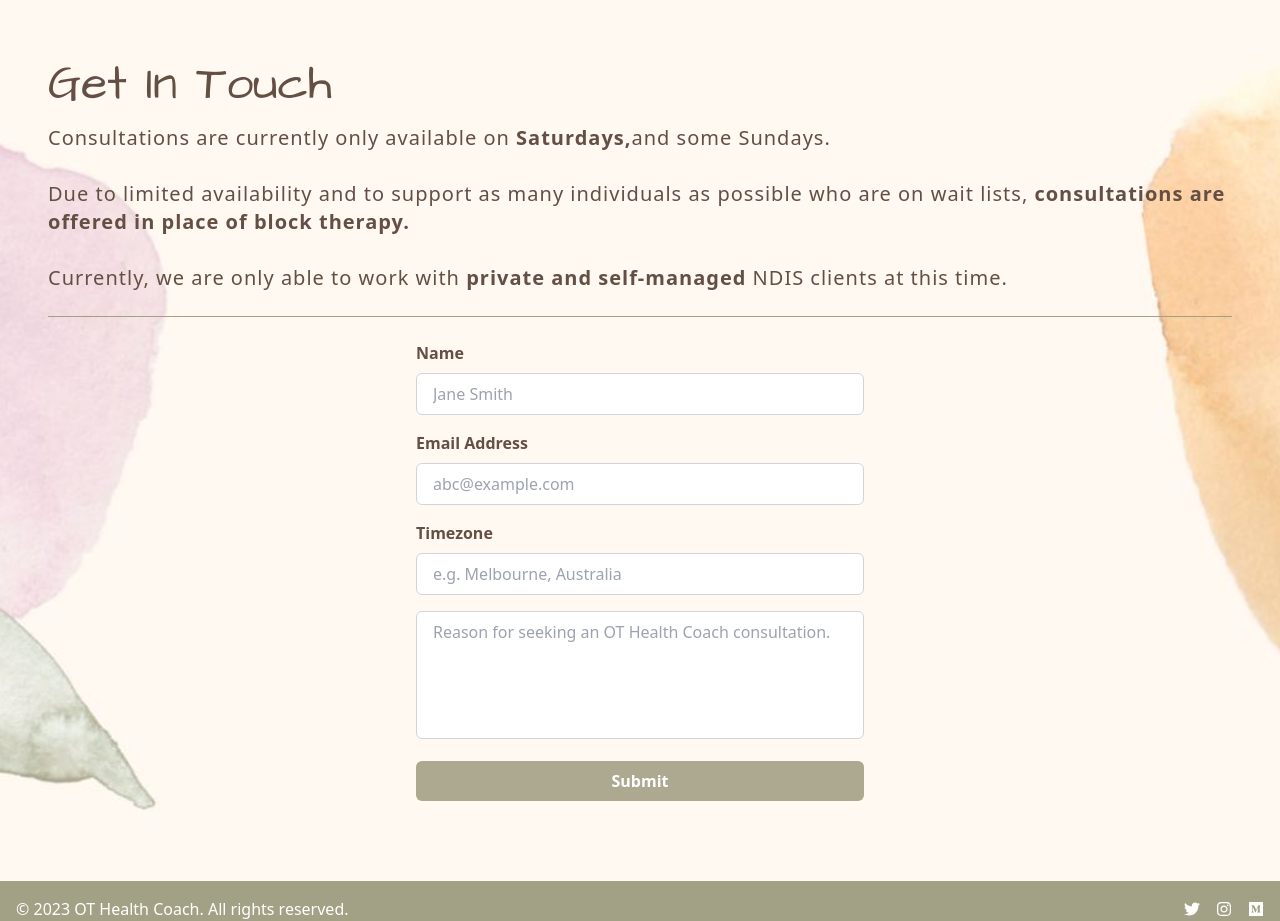
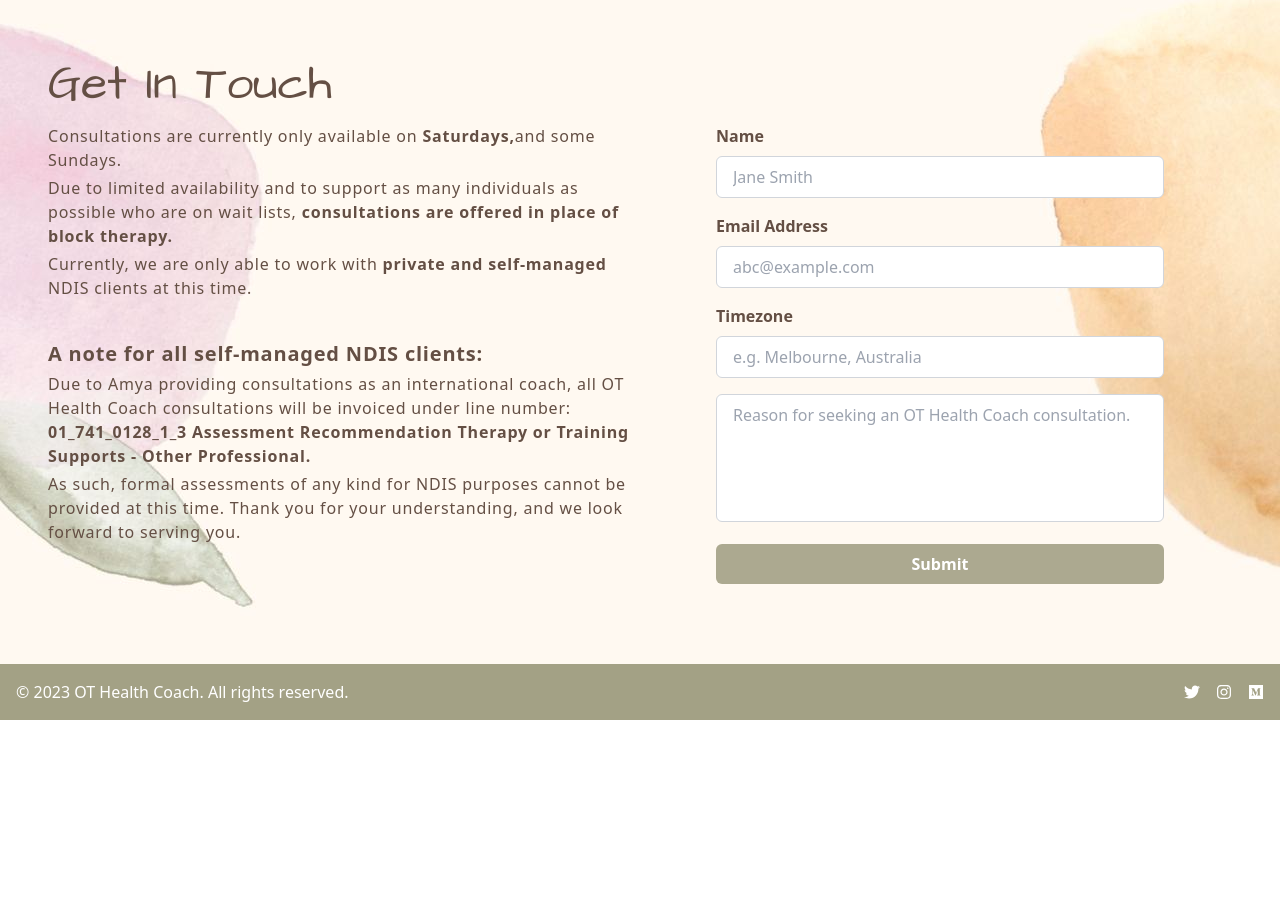
Before and after one commit to r-tom90/OtHealthCoach, a React (Vite) app: page / in a window 1280 px wide. Shown: the part 3220-4141 px from the top of the page. After the commit the page ends 3940 px from the top, so only its background shows below. Built offline with nearby package versions, Linux system fonts and the light colour scheme.

Commit message:
Added note

```diff
--- /dev/null
+++ b/src/components/Accordion.tsx
@@ -0,0 +1,40 @@
+import React, { useState } from "react";
+
+interface AccordionProps {
+  title: string;
+  children: React.ReactNode;
+}
+
+function Accordion({ title, children }: AccordionProps) {
+  const [isOpen, setIsOpen] = useState(false);
+
+  const toggleAccordion = () => {
+    setIsOpen(!isOpen);
+  };
+
+  return (
+    <div className="border border-gray-200 rounded-md">
+      <button
+        className="w-full px-4 py-2 flex justify-between items-center focus:outline-none"
+        onClick={toggleAccordion}
+      >
+        <span className="font-medium">{title}</span>
+        <svg
+          className={`w-5 h-5 transition-transform ${
+            isOpen ? "transform rotate-180" : ""
+          }`}
+          xmlns="http://www.w3.org/2000/svg"
+          viewBox="0 0 24 24"
+        >
+          <path
+            className="fill-current text-gray-600"
+            d="M9.41 7.41L10.83 6 16 11.17 21.17 6 22.59 7.41 16 14l-6.59-6.59z"
+          />
+        </svg>
+      </button>
+      {isOpen && <div className="px-4 py-2">{children}</div>}
+    </div>
+  );
+}
+
+export default Accordion;
--- a/src/components/index.ts
+++ b/src/components/index.ts
@@ -1,5 +1,6 @@
 import Navbar from "./Navbar";
+import Accordion from "./Accordion";
 import ContactForm from "./ContactForm";
 import Footer from "./Footer";
 
-export { Navbar, ContactForm, Footer };
+export { Navbar, Accordion, ContactForm, Footer };
--- a/src/pages/home/Contact.tsx
+++ b/src/pages/home/Contact.tsx
@@ -11,29 +11,64 @@ const Contact = () => {
       <h2 className="text-2xl sm:text-4xl md:text-5xl font-architects-daughter mb-4">
         Get In Touch
       </h2>
-      <div className="leading-tight text-base md:text-lg lg:text-xl font-light tracking-wider">
-        <p>
+      <div className="flex flex-col md:flex-row">
+        <div className="w-full md:w-1/2 sm:mr-2 leading-tight text-sm lg:text-base font-light tracking-wider">
+          <p className="mb-1">
             Consultations are currently only available on{" "}
             <span className="font-bold">Saturdays,</span>
             and some Sundays.
           </p>
-        <br />
-        <p>
+
+          <p className="mb-1">
             Due to limited availability and to support as many individuals as
             possible who are on wait lists,{" "}
             <span className="font-bold">
               consultations are offered in place of block therapy.
             </span>
           </p>
-        <br />
-        <p>
+
+          <p className="mb-10">
             Currently, we are only able to work with{" "}
             <span className="font-bold">private and self-managed </span>NDIS
             clients at this time.
           </p>
+
+          <h2 className="font-semibold text-base sm:text-lg md:text-xl mb-1">
+            A note for all self-managed NDIS clients:
+          </h2>
+          <p className="mb-1">
+            Due to Amya providing consultations as an international coach, all
+            OT Health Coach consultations will be invoiced under line number:{" "}
+            <span className="font-bold">
+              01_741_0128_1_3 Assessment Recommendation Therapy or Training
+              Supports - Other Professional.
+            </span>
+          </p>
+          <p>
+            As such, formal assessments of any kind for NDIS purposes cannot be
+            provided at this time. Thank you for your understanding, and we look
+            forward to serving you.
+          </p>
+
+          {/* <Accordion title="A note for all self-managed NDIS clients">
+            <p>
+              Due to Amya providing consultations as an international coach, all
+              OT Health Coach consultations will be invoiced under line number:{" "}
+              <span className="font-bold">
+                01_741_0128_1_3 Assessment Recommendation Therapy or Training
+                Supports - Other Professional.
+              </span>
+              <br />
+              <br />
+              As such, formal assessments of any kind for NDIS purposes cannot
+              be provided at this time. Thank you for your understanding, and we
+              look forward to serving you.
+            </p>
+          </Accordion> */}
         </div>
         <div className="border-t border-[#a3a185] my-6" />
         <ContactForm />
+      </div>
     </section>
   );
 };
```
Also changed, not shown: 1 other file (tests, documents, lock files or other folders). Lines whose indentation alone changed are shown as unchanged.
